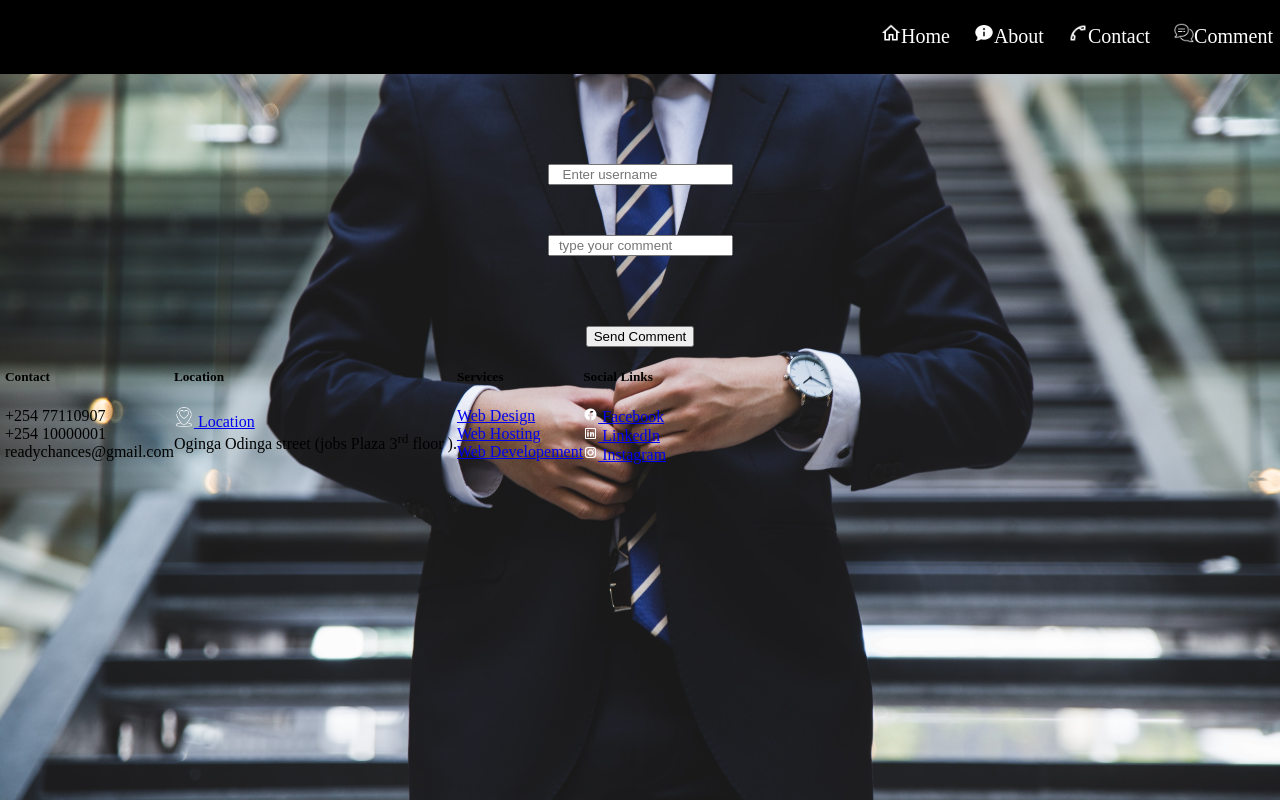
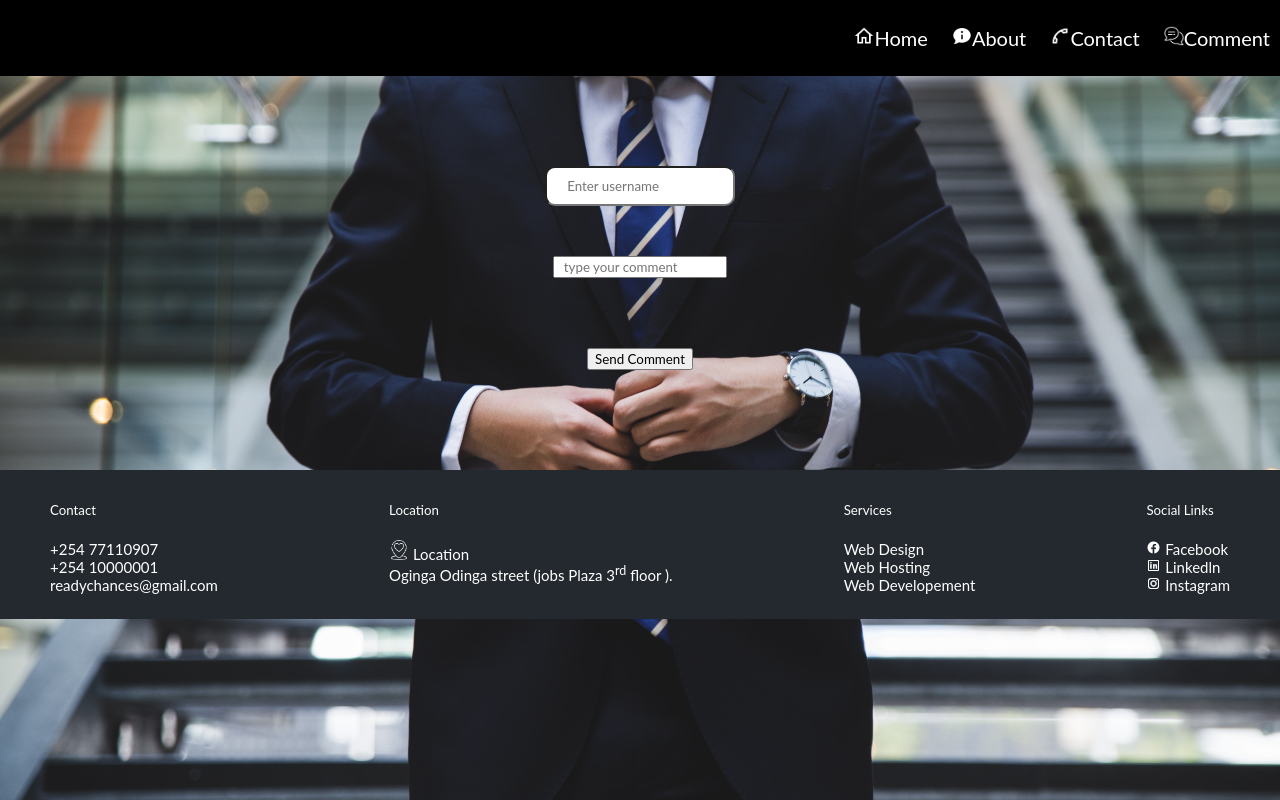
Before and after one commit to uhuru-rawlings/ready-chances, a PHP site: page /comment.html in a window 1280 px wide. Run offline with PHP 8.4, Linux system fonts and the light colour scheme.

Commit message:
add text font and family of all text

```diff
--- a/comment.css
+++ b/comment.css
@@ -1,9 +1,14 @@
+* {
+    font-family: "Lato Extended", Lato, "Helvetica Neue", Helvetica, Arial, sans-serif;
+    font-weight: 400;
+    line-height: normal;
+}
+
 body {
     background-image: url(./images/background.jpg);
     background-size: cover;
     background-attachment: fixed;
     background-repeat: repeat;
-    margin: 5px;
 }
 
 ul li {
@@ -44,9 +49,32 @@ form,
 
 .btn {
     padding-top: 70px;
+    padding-bottom: 50px;
 }
 
 footer {
     display: flex;
-    flex-direction: row;
+    justify-content: space-between;
+    background-color: #24292F;
+    color: #FFFFFF;
+    margin-top: 50px;
+    margin: 50px -8px -8px -8px;
+    padding: 10px 50px 10px 50px;
 }
+
+.contact p {
+    font-size: 15px;
+}
+
+footer p,
+a {
+    color: #FFFFFF;
+    font-size: 15px;
+    text-decoration: none;
+}
+
+#usernam {
+    border-radius: 10px;
+    padding: 10px;
+    text-align: left;
+}
--- a/comment.html
+++ b/comment.html
@@ -35,7 +35,7 @@
         </div>
         <div class="comment">
             <form action="">
-                <input type="" placeholder="  type your comment">
+                <input type="" id="comment" placeholder="  type your comment">
             </form>
         </div>
         <div class="btn">
```
